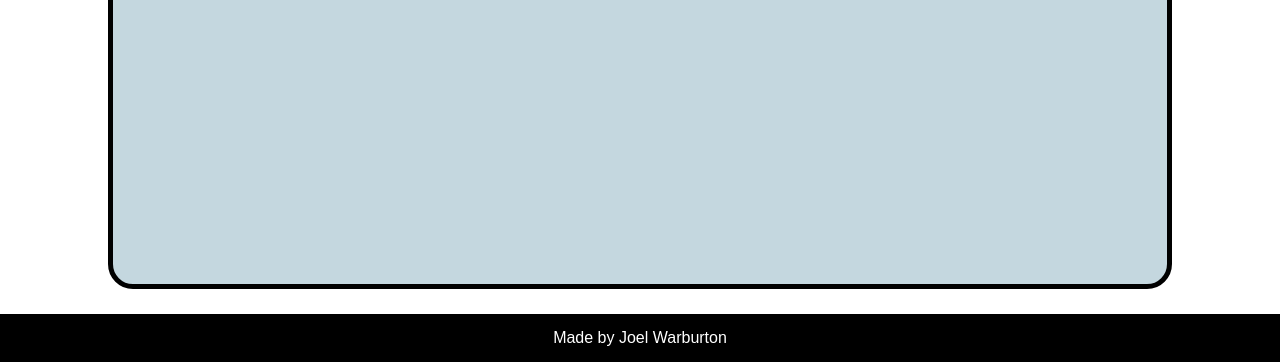
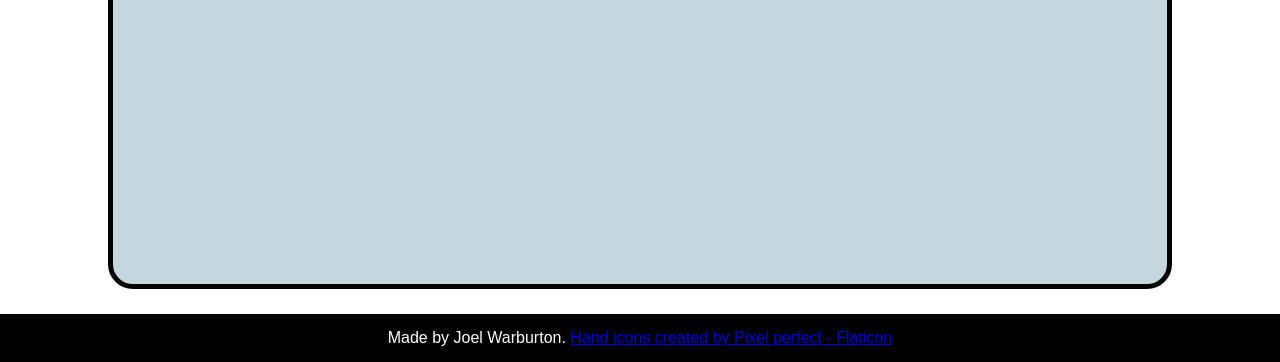
Before and after one commit to JoelSWarburton/odin-rock-paper-scissors, a website: page index.html in a window 1280 px wide. Shown: the part 438-800 px from the top of the page. Drawn offline with Linux system fonts and the light colour scheme.

Commit message:
Add link to icon designers web page

```diff
--- a/index.html
+++ b/index.html
@@ -46,8 +46,6 @@
     </div>
 
     <script src="rock-game.js"></script>
-    <footer>Made by Joel Warburton</footer>
+    <footer>Made by Joel Warburton. <a href="https://www.flaticon.com/free-icons/hand" title="hand icons">Hand icons created by Pixel perfect - Flaticon</a></footer>
   </body>
 </html>
-
-<!--<a href="https://www.flaticon.com/free-icons/hand" title="hand icons">Hand icons created by Pixel perfect - Flaticon</a> -->
```
